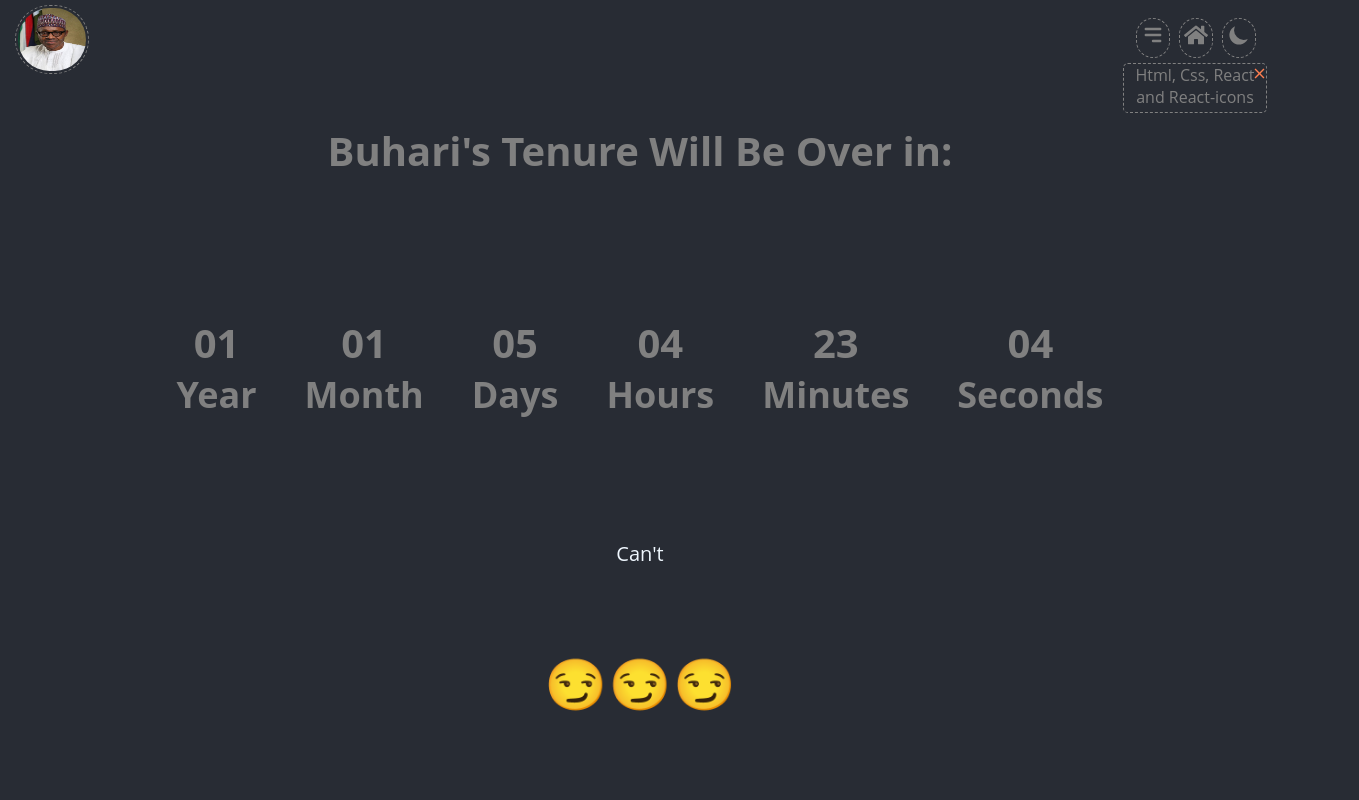
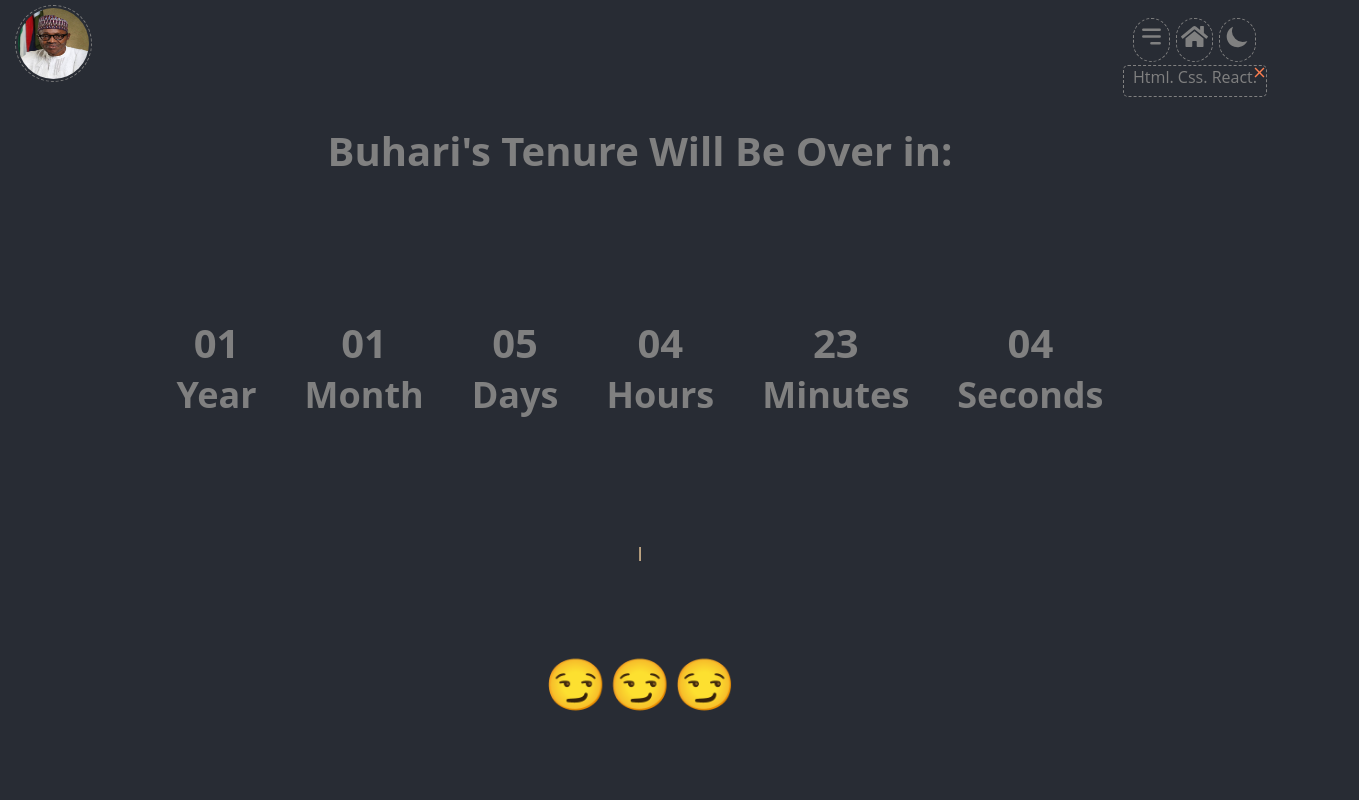
Before and after one commit to Stanlisberg/Buhari-Countdown, a React (Create React App) app: page / in a window 1280 px wide. Both pictures are taken after a click on the button 1153 px from the left and 38 px from the top of the page. Shown: the top 800 px of the page, 1359 px wide, since content can reach past the window. Built offline with nearby package versions, Linux system fonts and the light colour scheme.

Commit message:
Adjusted the delete icon.

```diff
--- a/src/components/Countdown.jsx
+++ b/src/components/Countdown.jsx
@@ -14,7 +14,7 @@ function Countdown() {
 
   // State for display message and menu-box
   const [data, setData] = useState("");
-  const [menu, setMenu] = useState("");
+  const [menu, setMenu] = useState();
 
   // Refs
   const wrapRef = useRef();
@@ -26,6 +26,7 @@ function Countdown() {
   const footRef = useRef();
   const countRef = useRef(0);
   const msgRef = useRef(0);
+  const infoRef = useRef()
 
   // Setting varables for the year, month, day, hour, minute, and second
   const myYear = "Year";
@@ -107,7 +108,7 @@ function Countdown() {
       homeRef.current.style.color = "grey";
       moonRef.current.style.color = "grey";
       imageRef.current.style.borderColor = "grey";
-      displayRef.current.style.color = "white";
+      displayRef.current.style.color = "tan";
     }
   }
   // setInterval(countdownTimer, 1000);
@@ -116,32 +117,30 @@ function Countdown() {
     alert('Holla Comrade, I tricked you... hehehehehe! click "ok" to go back. #Okaybye.');
   };
   const menuBox = () => {
-    setMenu("Html, Css, React and React-icons");
+    setMenu("Html. Css. React.");
   };
 
   const deleteIcon = () => {
-    const deleteMenu = document.querySelector(".menu");
-    if (deleteMenu) {
-      setMenu("");
-    }
+    setMenu('')
+
   };
 
   // effect for the message in the dom and the countdown timer
   useEffect(() => {
-    setInterval(doThis, 800);
+    setInterval(doThis, 900);
     setInterval(countdownTimer, 1000);
   }, []);
 
 
   return (
     <>
-      <img ref={imageRef} className="image" src="/images/buhari.jpg" alt="buhari"/>
+      <img ref={imageRef} className="image" src="/images/buhari.jpg" alt=""/>
       <button
         ref={moonRef}
         type="submit"
         style={{
           color: "grey",
-          fontSize: "24px",
+          fontSize: "27px",
           position: "absolute",
           top: "18px",
           right: "24px",
@@ -159,7 +158,7 @@ function Countdown() {
         ref={homeRef}
         style={{
           color: "grey",
-          fontSize: "24px",
+          fontSize: "27px",
           position: "absolute",
           top: "18px",
           right: "67px",
@@ -177,7 +176,7 @@ function Countdown() {
         ref={menuRef}
         style={{
           color: "grey",
-          fontSize: "24px",
+          fontSize: "27px",
           position: "absolute",
           top: "18px",
           right: "110px",
@@ -191,16 +190,16 @@ function Countdown() {
       >
         <HiMenuAlt3 />
       </button>
-
       {menu ? (
-        <div className="menu">
-          <span onClick={() => deleteIcon()} className="delete">
-            <MdOutlineClear size={17} />
-          </span>
-          {menu}
+        <>
+        <div ref={infoRef}
+          className='menu'> {menu}
         </div>
+        <button onClick={() => deleteIcon()} className="delete-me"><MdOutlineClear size={17} />
+        </button>
+        </>
       ) : (
-        ""
+        ''
       )}
       <div className="container">
         <div className="wrapper" ref={wrapRef}>
@@ -355,7 +354,7 @@ function Countdown() {
             style={{
               textAlign: "center",
               fontSize: "20px",
-              color: "aliceblue",
+              color: "tan",
             }}
           >
             {data}
--- a/src/index.css
+++ b/src/index.css
@@ -24,8 +24,8 @@ div {
 }
 
 img {
-  height: 69px;
-  width: 74px;
+  height: 77px;
+  width: 77px;
   margin: 5px;
   border-radius: 60px;
   padding: 2px;
@@ -37,34 +37,36 @@ img {
     color: grey;
     position: absolute;
     right: 13px;
-    top: 63px;
+    top: 65px;
     border: 1px dashed grey;
-    width: 9rem;
-    height: 50px;
+    width: 9em;
+    height: 32px;
     border-radius: 5px;
     text-align: center;
  }
- .delete {
+ .delete-me {
+    color: coral;
     position: absolute;
-    right: -93px;
-    top: 1px;
-    font-weight: 100px;
-    color: coral;
-    height: 200px;
-    width: 200px
+    top: 64px;
+    right: 12px;
+    cursor: pointer;
+    background: none;
+    border: none;
+    border-radius: 3px;
+    font-size: 0px;
+    font-weight: 30px;
  }
 
 
 .wrapper {
     align-items: center;
-    /* background-color: #282c34; */
     color:grey;
     display: flex;
     flex-direction: column;
     justify-content: space-between;
     min-height: 100vh;
     text-align: center;
-    margin-top: 10px;
+    margin-top: 2px;
     padding: 13px;
 }
 
@@ -164,7 +166,6 @@ a {
 .time-container {
     flex-basis: 33.3%;
 }
-
 }
 
 @media (min-width: 576px) and (max-width: 767px) {
```
